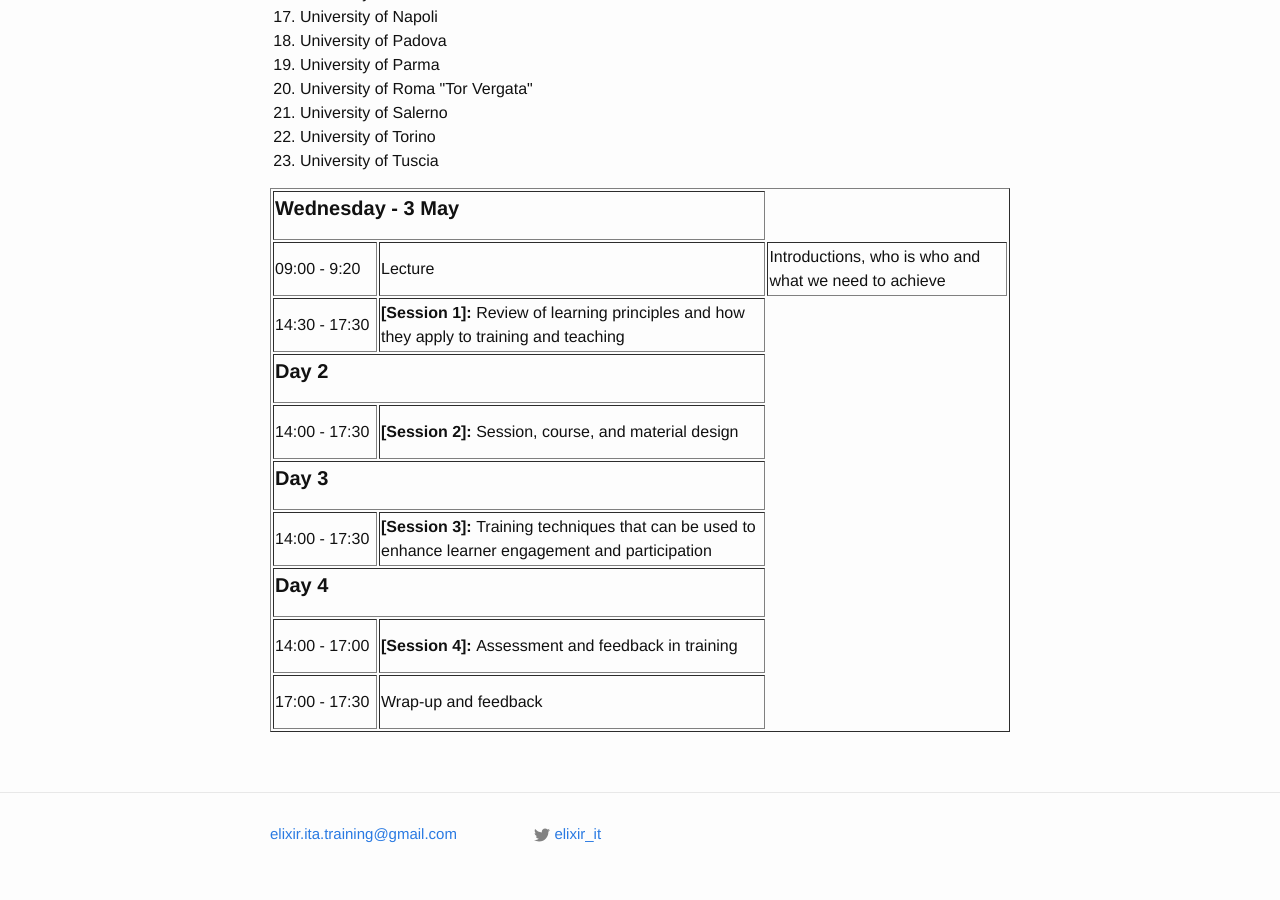
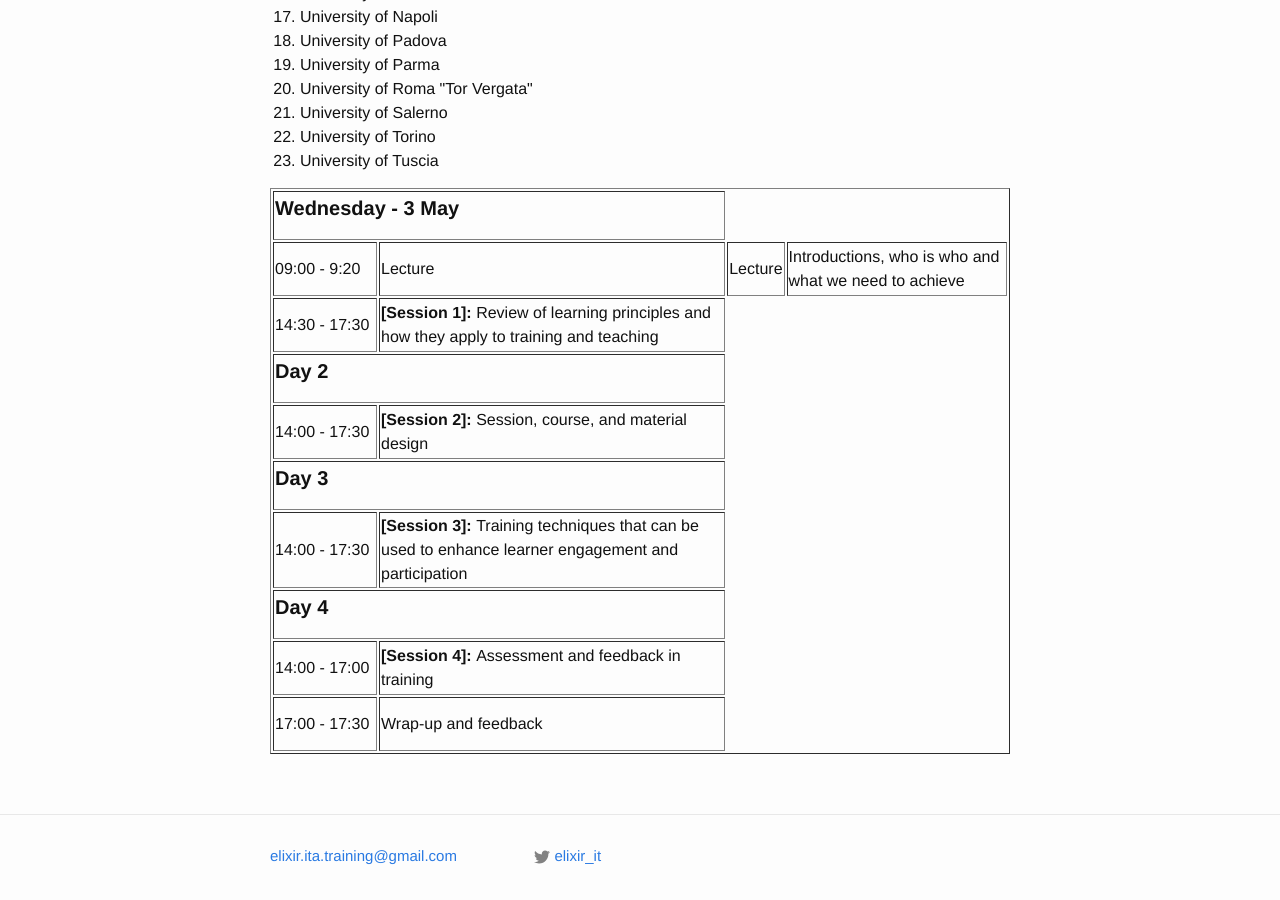
Before and after one commit to ELIXIR-IIB-training/website, a Jekyll site: the page built from _posts/2023-05-03-Gene_Ontology_TorVergata.md, in a window 1280 px wide and 900 px high, scrolled down 3690 px. Built offline with Jekyll 4.4.1, drawn with Linux system fonts in a browser that asks for light colours.

Commit message:
Update 2023-05-03-Gene_Ontology_TorVergata.md

```diff
--- a/_posts/2023-05-03-Gene_Ontology_TorVergata.md
+++ b/_posts/2023-05-03-Gene_Ontology_TorVergata.md
@@ -120,6 +120,7 @@ Participants can use the computer available in the meeting room however if they
 </tr>
 <tr>
    <td height="50" width="100">09:00 - 9:20</td>
+  <td>Lecture</td>
    <td height="50">Lecture<td height="50">Introductions, who is who and what we need to achieve</td>
 </tr>
 <tr>
```
